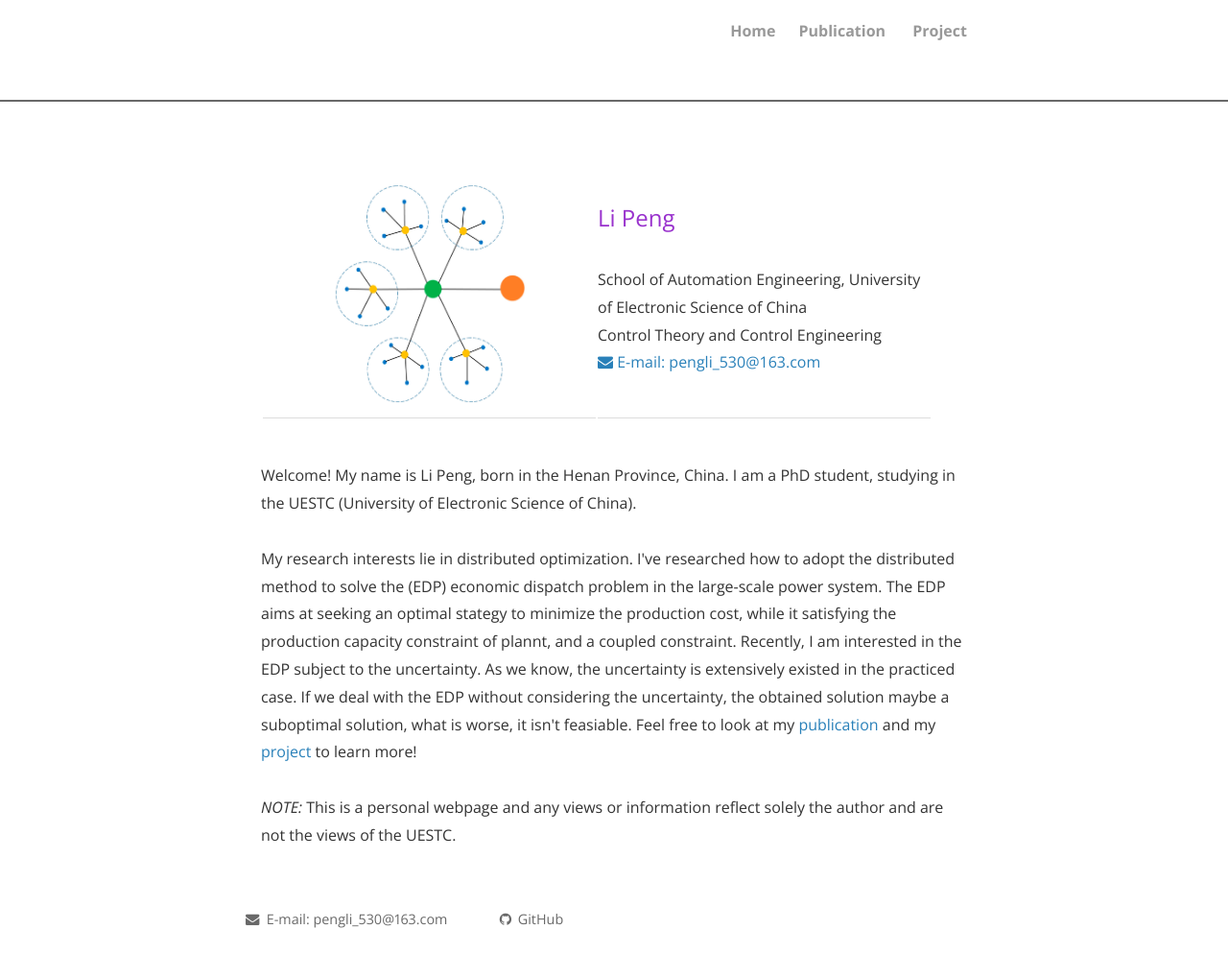
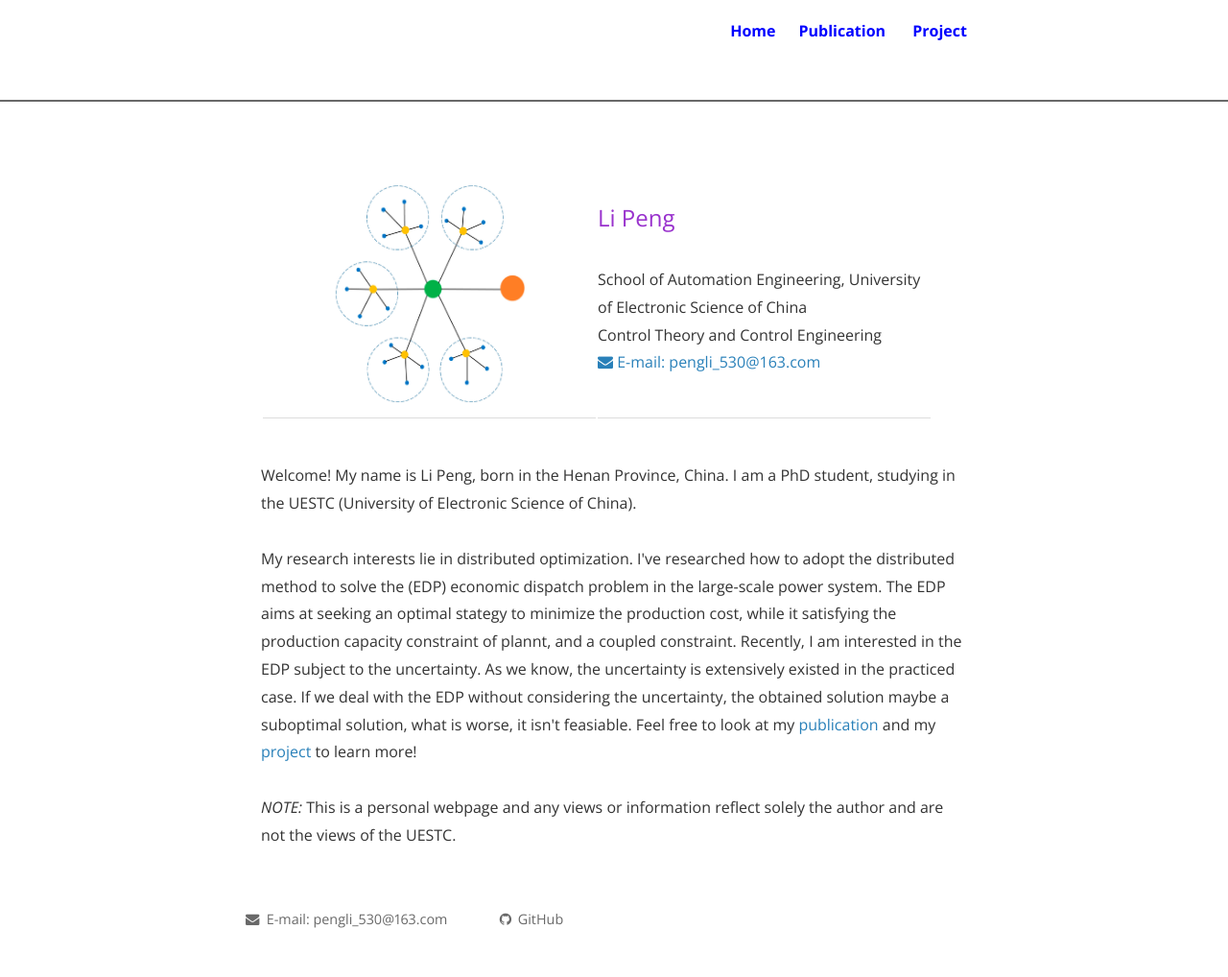
Before and after one commit to lp48280421/lp48280421.github.io, a Jekyll site: the page built from index.html, in a window 1280 px wide. Shown: the whole page at 96% size. Built offline with Jekyll 4.4.1, drawn with Linux system fonts in a browser that asks for light colours; nearby versions of some CDN libraries; the list of posts is cut into pages by our own code; comment, search, counter and statistics services are not loaded; a style sheet for code colours, icons or effects is not loaded.

Commit message:
Update header.html

```diff
--- a/_includes/header.html
+++ b/_includes/header.html
@@ -5,9 +5,9 @@
     </a>
     <nav role="navigation">
       <ul id="js-navigation-menu" class="navigation-menu show">
-      <li class="nav-link"><a href="{{ site.baseurl }}/" class="logo"><strong>Home</strong></a>
-      <li class="nav-link"><a href="https://lp48280421.github.io/publication"><strong>Publication</strong></a>
-      <li class="nav-link"><a href="https://lp48280421.github.io/project"><strong>Project</strong></a>
+      <li class="nav-link"><a href="{{ site.baseurl }}/" class="logo"><strong><font color="blue">Home</font></strong></a>
+      <li class="nav-link"><a href="https://lp48280421.github.io/publication"><strong><font color="blue">Publication</font></strong></a>
+      <li class="nav-link"><a href="https://lp48280421.github.io/project"><strong><font color="blue">Project</font></strong></a>
       <!--<li class="nav-link"><a href="https://lp48280421.github.io/tutorials"><strong>Tutorials</strong></a>
       <li class="nav-link"><a href="https://lp48280421.github.io/tutorials"><strong>Code</strong></a>-->
       </ul>
```
